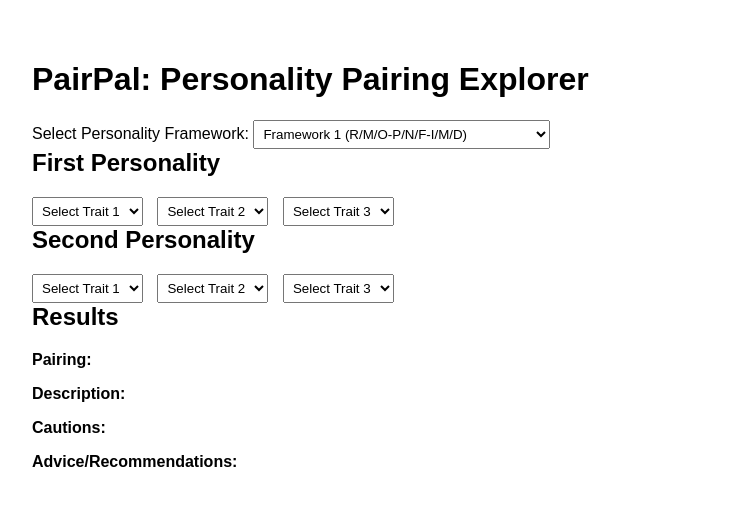
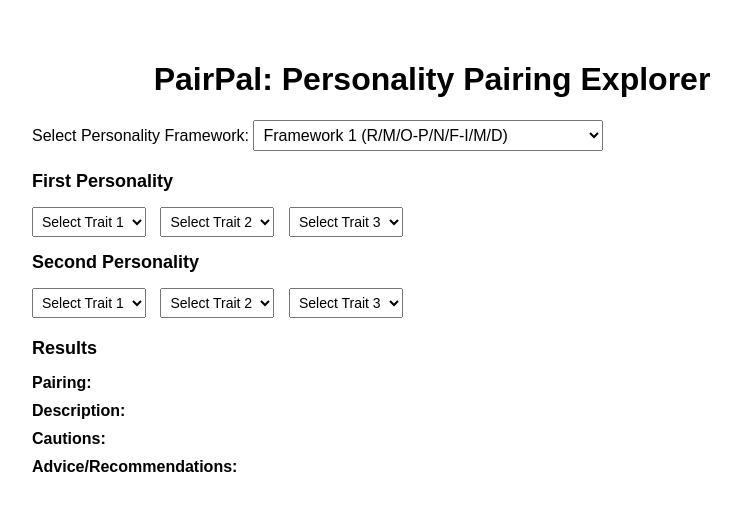
Before and after one commit to kappter/pairpal, a plain HTML site: page index.html in a window 1280 px wide. Shown: the whole page, without its empty margins (208-949 px from the left). Drawn offline with nearby package versions, Linux system fonts and the light colour scheme.

Commit message:
Update styles.css

```diff
--- a/styles.css
+++ b/styles.css
@@ -4,19 +4,47 @@ body {
     margin: 20px auto;
     padding: 20px;
 }
-.dropdown-container {
+
+#dataset-selector {
+    padding: 5px;
+    margin-bottom: 20px;
+    font-size: 16px;
+}
+
+#personality-dropdowns {
     margin-bottom: 20px;
 }
+
+#personality-dropdowns div {
+    margin-bottom: 15px;
+}
+
 select {
     margin-right: 10px;
     padding: 5px;
+    font-size: 14px;
 }
-#output {
+
+#pairing-output {
     margin-top: 20px;
     padding: 15px;
     border: 1px solid #ccc;
     border-radius: 5px;
 }
+
+h1 {
+    text-align: center;
+}
+
 h2 {
     margin-top: 0;
+    font-size: 18px;
 }
+
+p {
+    margin: 10px 0;
+}
+
+span {
+    font-weight: normal;
+}
```
